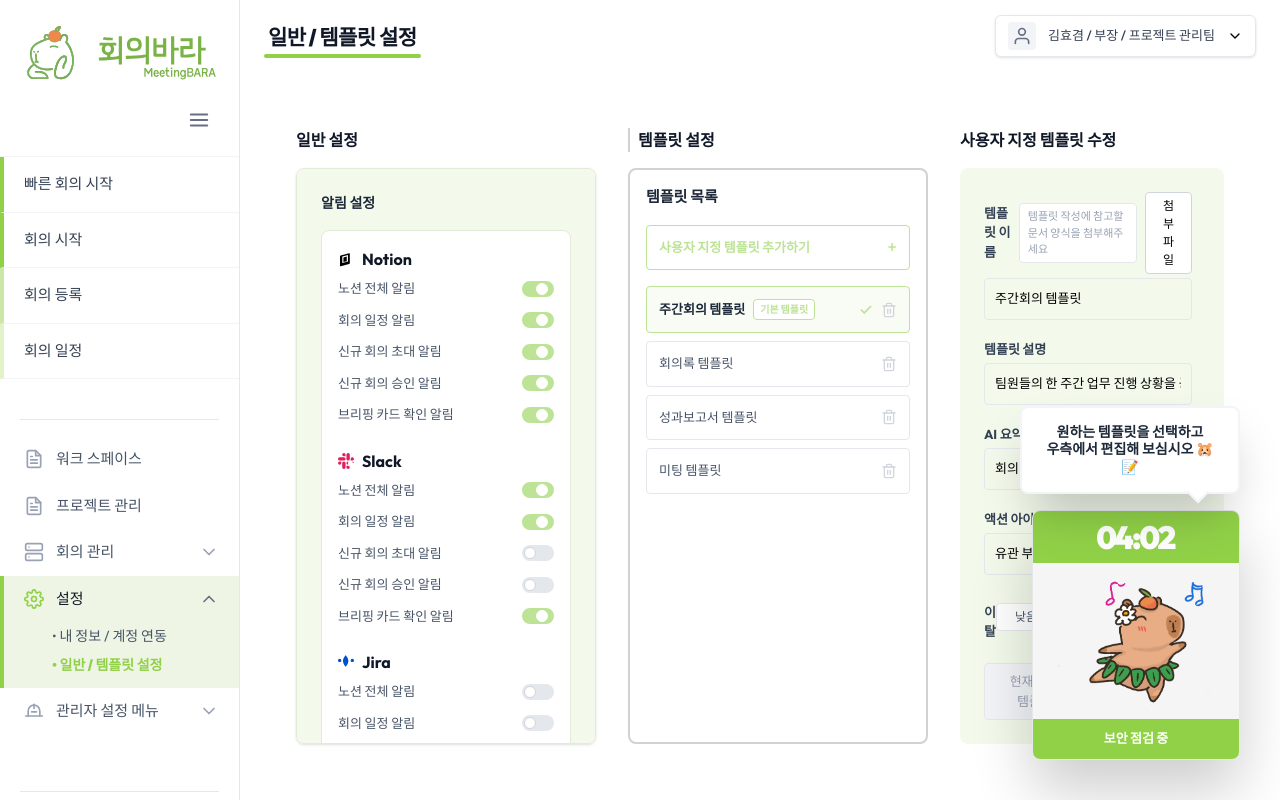
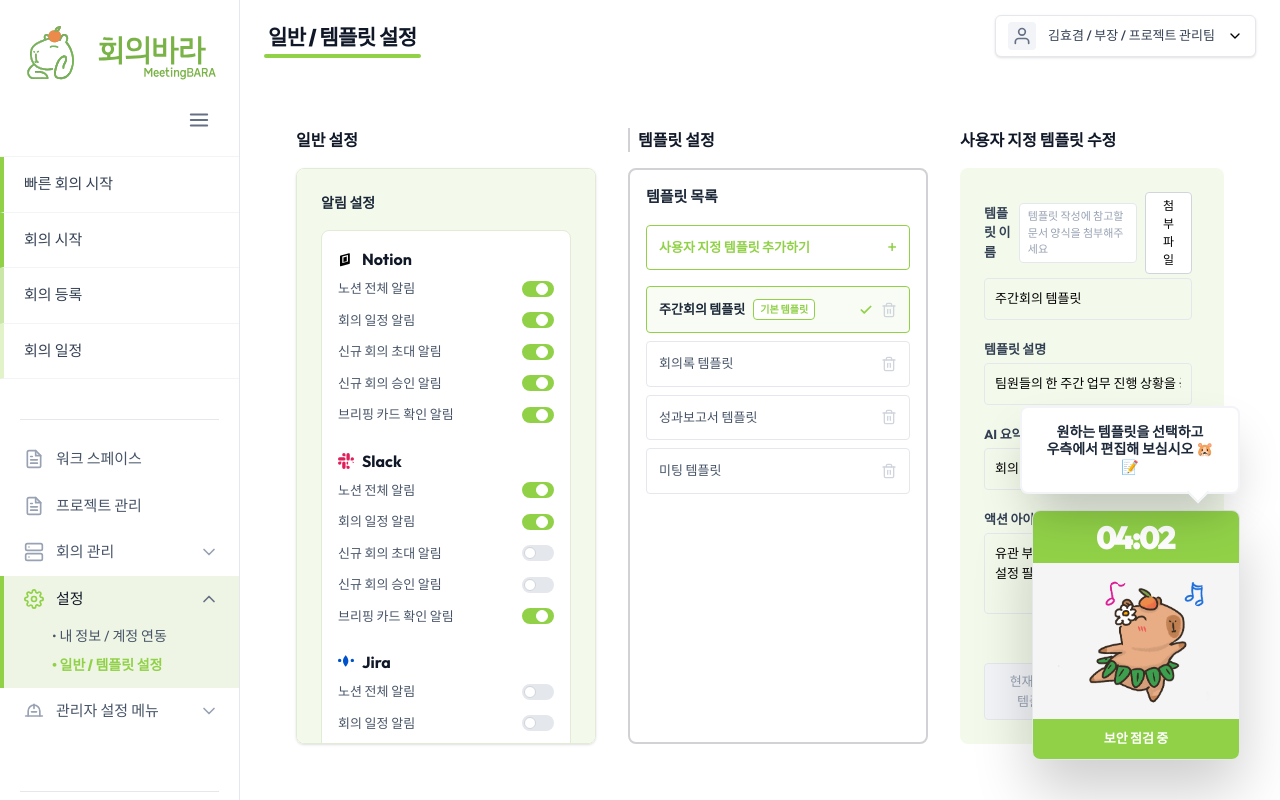
Before and after one commit to zi12i/MeetBara, a React (Vite) app: page /template-settings in a window 1280 px wide. Built offline with nearby package versions, Linux system fonts and the light colour scheme.

Commit message:
템플릿 설정_최최종

```diff
--- a/src/pages/Settings/TemplateSettings.tsx
+++ b/src/pages/Settings/TemplateSettings.tsx
@@ -36,9 +36,8 @@ const TemplateSettings: React.FC = () => {
   const [toastMessage, setToastMessage] = useState("");
   const [toastSubMessage, setToastSubMessage] = useState<string | undefined>(undefined);
 
-  // 모달 상태 관리
+  // 모달 상태 관리 (삭제만 모달 사용)
   const [deleteModalId, setDeleteModalId] = useState<number | null>(null);
-  const [successModalType, setSuccessModalType] = useState<'create' | 'update' | 'default' | null>(null);
 
   // 템플릿 선택 및 기본 템플릿 상태 관리
   const [selectedTemplateId, setSelectedTemplateId] = useState<number | null>(3);
@@ -140,6 +139,20 @@ const TemplateSettings: React.FC = () => {
     window.dispatchEvent(event);
   }, []);
 
+  // 토스트 타이머
+  useEffect(() => {
+    if (isToastVisible) {
+      const timer = setTimeout(() => setIsToastVisible(false), 3000);
+      return () => clearTimeout(timer);
+    }
+  }, [isToastVisible]);
+
+  const showToast = (message: string, subMessage?: string) => {
+    setToastMessage(message);
+    setToastSubMessage(subMessage || "");
+    setIsToastVisible(true);
+  };
+
   const handleFormChange = (field: keyof typeof formData, value: string) => {
     setFormData(prev => ({ ...prev, [field]: value }));
   };
@@ -161,13 +174,14 @@ const TemplateSettings: React.FC = () => {
       if (selectedTemplateId === deleteModalId) setSelectedTemplateId(null);
       if (defaultTemplateId === deleteModalId) setDefaultTemplateId(-1);
       setDeleteModalId(null);
+      showToast("템플릿이 삭제되었습니다.");
     }
   };
 
   const saveTemplate = () => {
     if (selectedTemplateId) {
       setTemplates(prev => prev.map(t => t.id === selectedTemplateId ? { ...t, ...formData } : t));
-      setSuccessModalType('update');
+      showToast("정상적으로 템플릿이 수정되었습니다.");
     } else {
       const newId = Date.now();
       const newTemplate: Template = {
@@ -179,14 +193,14 @@ const TemplateSettings: React.FC = () => {
 
       setTemplates(prev => [...prev, newTemplate]);
       setSelectedTemplateId(newId);
-      setSuccessModalType('create');
+      showToast("정상적으로 템플릿이 등록되었습니다.");
     }
   };
 
   const handleSetDefault = () => {
     if (selectedTemplateId) {
       setDefaultTemplateId(selectedTemplateId);
-      setSuccessModalType('default');
+      showToast("기본 템플릿으로 지정되었습니다.");
     }
   };
 
@@ -210,7 +224,7 @@ const TemplateSettings: React.FC = () => {
       <Toast message={toastMessage} subMessage={toastSubMessage} isVisible={isToastVisible} onClose={() => setIsToastVisible(false)} />
       {createPortal(<CapybaraZone />, document.body)}
 
-      {/* 템플릿 삭제 모달 */}
+      {/* 템플릿 삭제 모달 (이건 유지) */}
       {deleteModalId && (
         <div className="fixed inset-0 z-[999] bg-gray-900/40 flex items-center justify-center p-4">
           <div className="bg-white w-[400px] rounded-xl py-12 px-8 shadow-2xl flex flex-col items-center relative">
@@ -222,7 +236,7 @@ const TemplateSettings: React.FC = () => {
             </p>
             <button
               onClick={confirmDelete}
-              className="px-12 py-3 rounded text-[14px] font-bold text-white bg-[#BDE396] hover:bg-[#a5cc7e] transition-colors"
+              className="px-12 py-3 rounded text-[14px] font-bold text-white bg-[#91D148] hover:bg-[#82bd41] transition-colors"
             >
               삭제하기
             </button>
@@ -231,28 +245,7 @@ const TemplateSettings: React.FC = () => {
         </div>
       )}
 
-      {/* 처리 완료 공통 모달 */}
-      {successModalType && (
-        <div className="fixed inset-0 z-[999] bg-gray-900/40 flex items-center justify-center p-4">
-          <div className="bg-white w-[400px] rounded-xl py-12 px-8 shadow-2xl flex flex-col items-center">
-            <p className="text-[16px] font-medium text-gray-800 text-center mb-8">
-              {successModalType === 'create'
-                ? "정상적으로 템플릿이 등록되었습니다."
-                : successModalType === 'update'
-                ? "정상적으로 템플릿이 수정되었습니다."
-                : "기본 템플릿으로 지정되었습니다."}
-            </p>
-            <button
-              onClick={() => setSuccessModalType(null)}
-              className="px-12 py-3 rounded text-[14px] font-bold text-white bg-[#BDE396] hover:bg-[#a5cc7e] transition-colors"
-            >
-              확인
-            </button>
-          </div>
-        </div>
-      )}
-
-      {/* 최상단 래퍼: 전체 화면 높이(h-[calc(...)]) 고정 및 전체 스크롤 방지(overflow-hidden) */}
+      {/* 최상단 래퍼 */}
       <div className="p-4 md:p-8 max-w-[1600px] mx-auto h-[calc(100vh-120px)] flex flex-col overflow-hidden">
 
         <div className="flex gap-8 flex-1 min-h-0 h-full">
@@ -277,7 +270,7 @@ const TemplateSettings: React.FC = () => {
                         <span className="text-[13px] text-gray-600">{sub.label}</span>
                         <label className="relative inline-flex items-center cursor-pointer">
                           <input type="checkbox" className="sr-only peer" checked={sub.isEnabled} onChange={() => toggleSubAlarm(tool.id, sub.id)} />
-                          <div className={`w-8 h-4 rounded-full peer peer-checked:after:translate-x-full peer-checked:after:border-white after:content-[''] after:absolute after:top-[2px] after:left-[2px] after:bg-white after:border-gray-300 after:border after:rounded-full after:h-3 after:w-3 after:transition-all ${sub.isEnabled ? 'bg-[#BDE396]' : 'bg-gray-200'}`}></div>
+                          <div className={`w-8 h-4 rounded-full peer peer-checked:after:translate-x-full peer-checked:after:border-white after:content-[''] after:absolute after:top-[2px] after:left-[2px] after:bg-white after:border-gray-300 after:border after:rounded-full after:h-3 after:w-3 after:transition-all ${sub.isEnabled ? 'bg-[#91D148]' : 'bg-gray-200'}`}></div>
                         </label>
                       </div>
                     ))}
@@ -290,7 +283,7 @@ const TemplateSettings: React.FC = () => {
                 <span className="text-[13px] text-gray-600">라이트 모드 UI</span>
                 <label className="relative inline-flex items-center cursor-pointer">
                   <input type="checkbox" className="sr-only peer" checked={!isDarkMode} onChange={() => setIsDarkMode(!isDarkMode)} />
-                  <div className={`w-8 h-4 rounded-full peer peer-checked:after:translate-x-full peer-checked:after:border-white after:content-[''] after:absolute after:top-[2px] after:left-[2px] after:bg-white after:border-gray-300 after:border after:rounded-full after:h-3 after:w-3 after:transition-all ${!isDarkMode ? 'bg-[#BDE396]' : 'bg-gray-200'}`}></div>
+                  <div className={`w-8 h-4 rounded-full peer peer-checked:after:translate-x-full peer-checked:after:border-white after:content-[''] after:absolute after:top-[2px] after:left-[2px] after:bg-white after:border-gray-300 after:border after:rounded-full after:h-3 after:w-3 after:transition-all ${!isDarkMode ? 'bg-[#91D148]' : 'bg-gray-200'}`}></div>
                 </label>
               </div>
 
@@ -305,7 +298,7 @@ const TemplateSettings: React.FC = () => {
 
               <button
                 onClick={() => setSelectedTemplateId(null)}
-                className="w-full flex items-center justify-between px-3 py-3 border border-[#BDE396] text-[#BDE396] rounded mb-4 hover:bg-[#F9FCF5] transition-colors shrink-0"
+                className="w-full flex items-center justify-between px-3 py-3 border border-[#91D148] text-[#91D148] rounded mb-4 hover:bg-[#F9FCF5] transition-colors shrink-0"
               >
                 <span className="text-[13px] font-bold">사용자 지정 템플릿 추가하기</span>
                 <span className="text-lg leading-none">+</span>
@@ -317,7 +310,7 @@ const TemplateSettings: React.FC = () => {
                     key={template.id}
                     onClick={() => setSelectedTemplateId(template.id)}
                     className={`flex items-center justify-between px-3 py-3 rounded border cursor-pointer ${
-                      selectedTemplateId === template.id ? "border-[#BDE396] bg-[#F9FCF5]" : "border-gray-200 hover:bg-gray-50"
+                      selectedTemplateId === template.id ? "border-[#91D148] bg-[#F9FCF5]" : "border-gray-200 hover:bg-gray-50"
                     }`}
                   >
                     <div className="flex items-center gap-2 overflow-hidden">
@@ -325,7 +318,7 @@ const TemplateSettings: React.FC = () => {
                         {template.title}
                       </span>
                       {template.id === defaultTemplateId && (
-                        <span className="shrink-0 text-[10px] font-bold text-[#BDE396] bg-white border border-[#BDE396] px-1.5 py-0.5 rounded">
+                        <span className="shrink-0 text-[10px] font-bold text-[#91D148] bg-white border border-[#91D148] px-1.5 py-0.5 rounded">
                           기본 템플릿
                         </span>
                       )}
@@ -333,7 +326,7 @@ const TemplateSettings: React.FC = () => {
 
                     <div className="flex items-center gap-2 shrink-0">
                       {selectedTemplateId === template.id && (
-                        <svg width="14" height="14" viewBox="0 0 24 24" fill="none" stroke="#BDE396" strokeWidth="3" strokeLinecap="round" strokeLinejoin="round"><polyline points="20 6 9 17 4 12"></polyline></svg>
+                        <svg width="14" height="14" viewBox="0 0 24 24" fill="none" stroke="#91D148" strokeWidth="3" strokeLinecap="round" strokeLinejoin="round"><polyline points="20 6 9 17 4 12"></polyline></svg>
                       )}
                       <button onClick={(e) => { e.stopPropagation(); setDeleteModalId(template.id); }} className="text-gray-300 hover:text-red-400">
                         <svg width="16" height="16" viewBox="0 0 24 24" fill="none" stroke="currentColor" strokeWidth="2" strokeLinecap="round" strokeLinejoin="round"><polyline points="3 6 5 6 21 6"></polyline><path d="M19 6v14a2 2 0 0 1-2 2H7a2 2 0 0 1-2-2V6m3 0V4a2 2 0 0 1 2-2h4a2 2 0 0 1 2 2v2"></path><line x1="10" y1="11" x2="10" y2="17"></line><line x1="14" y1="11" x2="14" y2="17"></line></svg>
@@ -366,7 +359,7 @@ const TemplateSettings: React.FC = () => {
                     value={formData.title}
                     onChange={(e) => handleFormChange('title', e.target.value)}
                     placeholder="해당 사용자 템플릿의 이름을 적어주세요"
-                    className="w-full text-[13px] border border-gray-200 rounded p-2.5 outline-none focus:border-[#BDE396]"
+                    className="w-full text-[13px] border border-gray-200 rounded p-2.5 outline-none focus:border-[#91D148]"
                   />
                 </div>
 
@@ -377,7 +370,7 @@ const TemplateSettings: React.FC = () => {
                     value={formData.description}
                     onChange={(e) => handleFormChange('description', e.target.value)}
                     placeholder="해당 사용자 템플릿의 설명을 적어주세요"
-                    className="w-full text-[13px] border border-gray-200 rounded p-2.5 outline-none focus:border-[#BDE396]"
+                    className="w-full text-[13px] border border-gray-200 rounded p-2.5 outline-none focus:border-[#91D148]"
                   />
                 </div>
 
@@ -388,18 +381,19 @@ const TemplateSettings: React.FC = () => {
                     value={formData.aiFormat}
                     onChange={(e) => handleFormChange('aiFormat', e.target.value)}
                     placeholder="회의 종료 후 출력되는 문서의 양식을 적어주세요 (서술형 줄글, KPT 회고 등)"
-                    className="w-full text-[13px] border border-gray-200 rounded p-2.5 outline-none focus:border-[#BDE396]"
+                    className="w-full text-[13px] border border-gray-200 rounded p-2.5 outline-none focus:border-[#91D148]"
                   />
                 </div>
 
+                {/* 액션 아이템 textarea로 변경 및 줄 수(rows=3) 지정, placeholder 변경 */}
                 <div>
                   <label className="block text-[13px] font-bold text-gray-700 mb-1">액션 아이템</label>
-                  <input
-                    type="text"
+                  <textarea
                     value={formData.actionItem}
                     onChange={(e) => handleFormChange('actionItem', e.target.value)}
-                    placeholder="유관 부서 담당자 배정 및 우선 순위 설정 필요"
-                    className="w-full text-[13px] border border-gray-200 rounded p-2.5 outline-none focus:border-[#BDE396]"
+                    placeholder="즉시 실행 가능한 구체적인 작업 항목 (김철수 대리가 4월 25일까지(When) A 프로젝트 홍보 자료(What)를 수정하여 팀장님께 보고(Action)한다)"
+                    rows={3}
+                    className="w-full text-[13px] border border-gray-200 rounded p-2.5 outline-none focus:border-[#91D148] resize-none"
                   />
                 </div>
 
@@ -414,7 +408,8 @@ const TemplateSettings: React.FC = () => {
                           <button
                             key={level}
                             onClick={() => handleFormChange('sensitivity', level)}
-                            className={`w-[60px] py-1 text-[12px] rounded transition-colors ${isSelected ? 'bg-[#BDE396] text-white font-bold' : 'bg-white border border-gray-200 text-gray-600'}`}
+                            // 선택된 버튼 색상을 #91D148로 변경
+                            className={`w-[60px] py-1 text-[12px] rounded transition-colors ${isSelected ? 'bg-[#91D148] text-white font-bold' : 'bg-white border border-gray-200 text-gray-600'}`}
                           >
                             {labels[level as keyof typeof labels]}
                           </button>
@@ -425,7 +420,6 @@ const TemplateSettings: React.FC = () => {
                   </div>
                 </div>
 
-                {/* 높이를 350px로 고정하여 화면을 줄여도 사라지거나 찌그러지지 않게 방어 */}
                 <div className="mt-8 flex flex-col shrink-0 h-[350px]">
                   <div className="mb-2 shrink-0">
                     <label className="block text-[14px] font-bold text-gray-800">템플릿 출력 예시</label>
@@ -434,7 +428,7 @@ const TemplateSettings: React.FC = () => {
                   <textarea
                     value={formData.content}
                     onChange={(e) => handleFormChange('content', e.target.value)}
-                    className="w-full flex-1 border border-gray-200 rounded p-4 text-[13px] leading-relaxed outline-none focus:border-[#BDE396] resize-none"
+                    className="w-full flex-1 border border-gray-200 rounded p-4 text-[13px] leading-relaxed outline-none focus:border-[#91D148] resize-none"
                     placeholder="회의 양식을 입력하세요."
                   />
                 </div>
@@ -456,7 +450,8 @@ const TemplateSettings: React.FC = () => {
 
                 <button
                   onClick={saveTemplate}
-                  className="px-8 py-2 bg-[#BDE396] text-white font-bold text-[13px] rounded hover:bg-[#a5cc7e] shadow-sm transition-colors"
+                  // 버튼 색상 #91D148 적용
+                  className="px-8 py-2 bg-[#91D148] text-white font-bold text-[13px] rounded hover:bg-[#82bd41] shadow-sm transition-colors"
                 >
                   {selectedTemplateId ? "템플릿 수정하기" : "템플릿 등록하기"}
                 </button>
```
